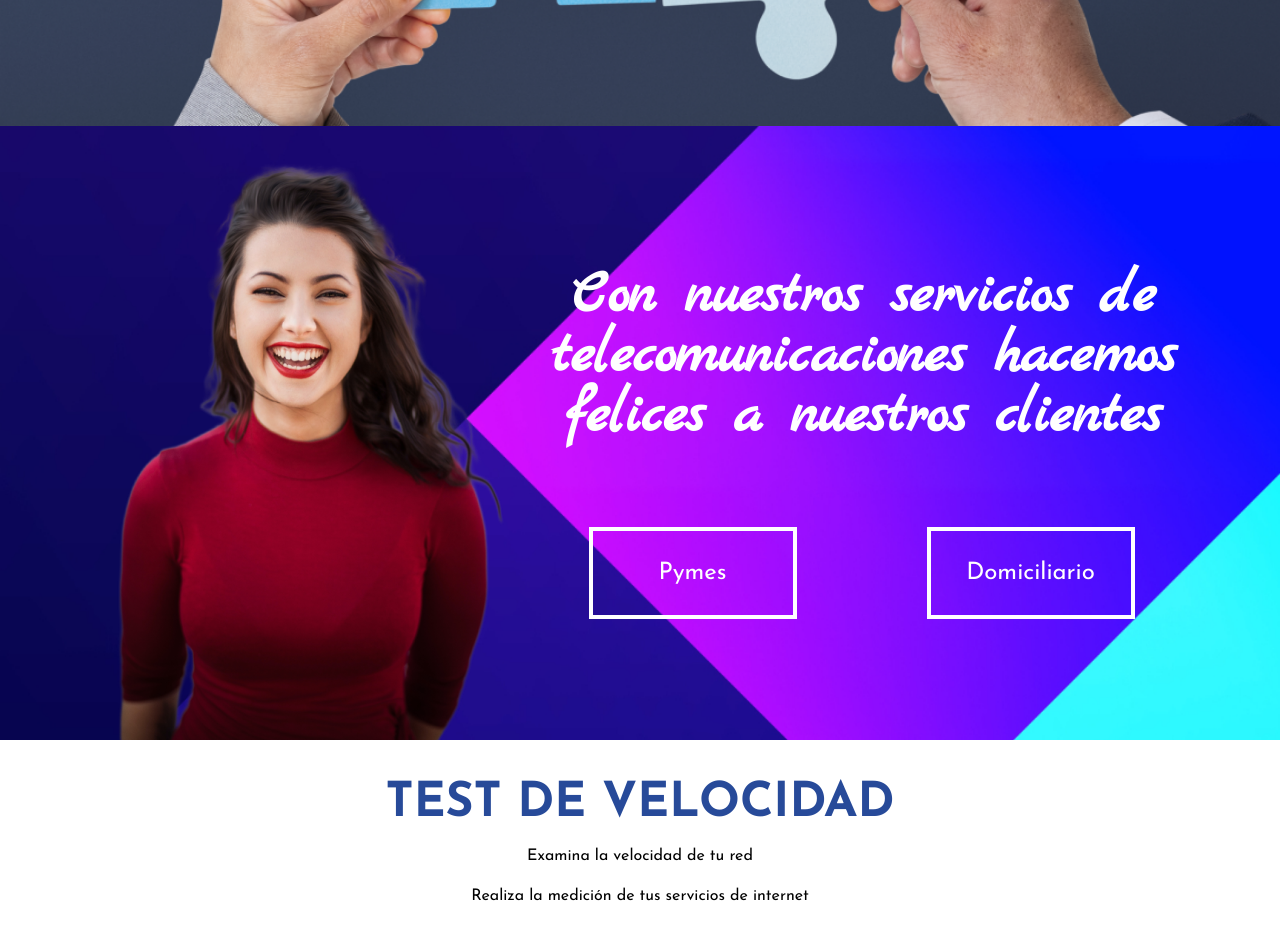
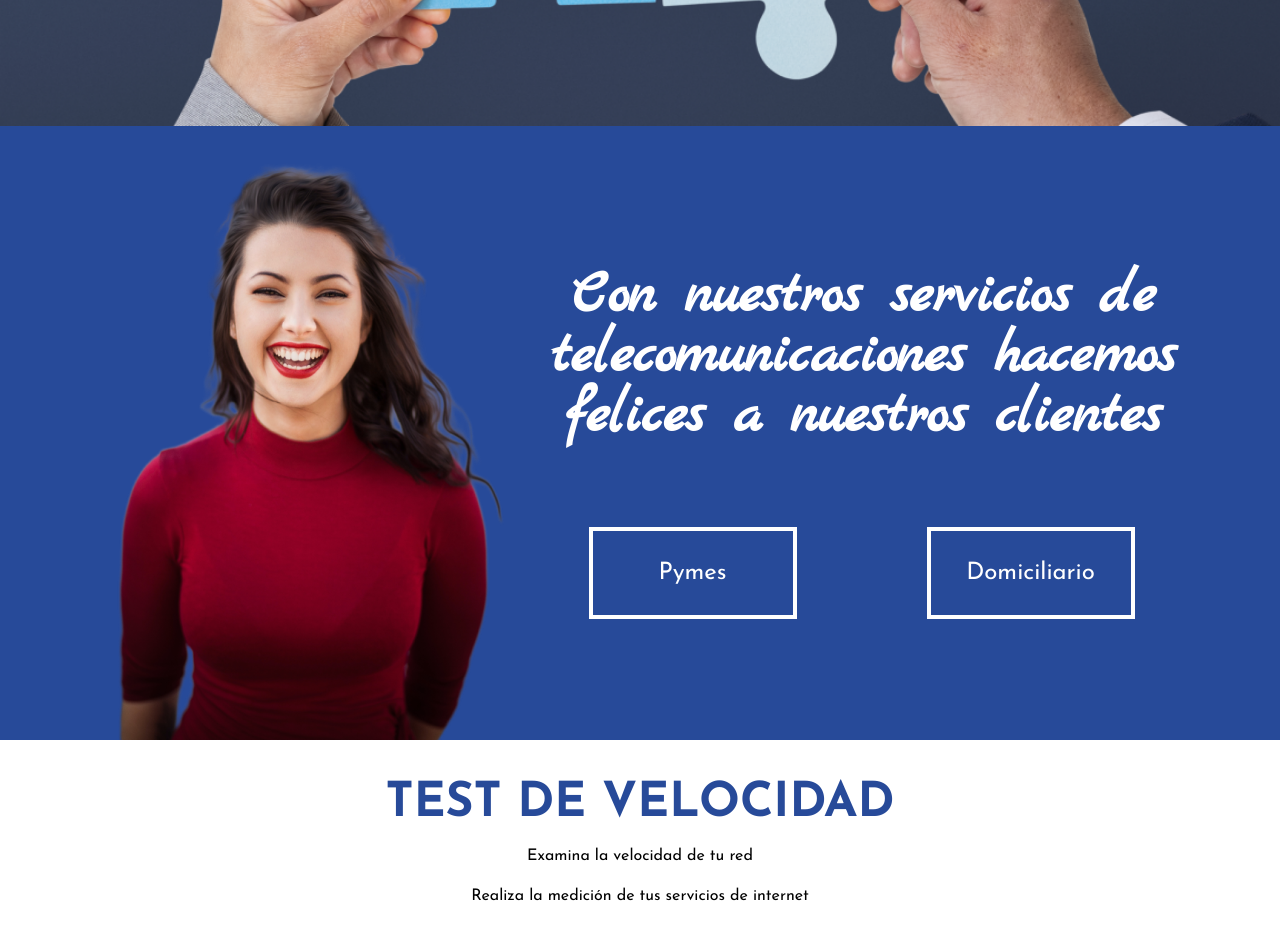
Before and after one commit to labs-company/costanet, a Next.js app: page / in a window 1280 px wide. Shown: the part 1380-2317 px from the top of the page. Built offline with nearby package versions, Linux system fonts and the light colour scheme.

Commit message:
fix: se elimina el background

```diff
--- a/app/servicios/page.tsx
+++ b/app/servicios/page.tsx
@@ -1,19 +1,12 @@
 import { Container } from "@mui/material";
 import ServiceClientComponet from "@/components/ServiceClientComponet";
-import backgroundus from "@/public/bg-example.jpg";
 
 export default function PageServices() {
   return (
     <>
       <section
-        className="flex flex-col justify-end"
-        id="servicios"
-        style={{
-          backgroundImage: `url(${backgroundus.src})`,
-          backgroundRepeat: "no-repeat",
-          backgroundSize: "cover",
-        }}
-      >
+        className="flex flex-col justify-end bg-letter"
+        id="servicios">
         <Container className="flex flex-col-reverse justify-center">
           <ServiceClientComponet />
         </Container>
```
